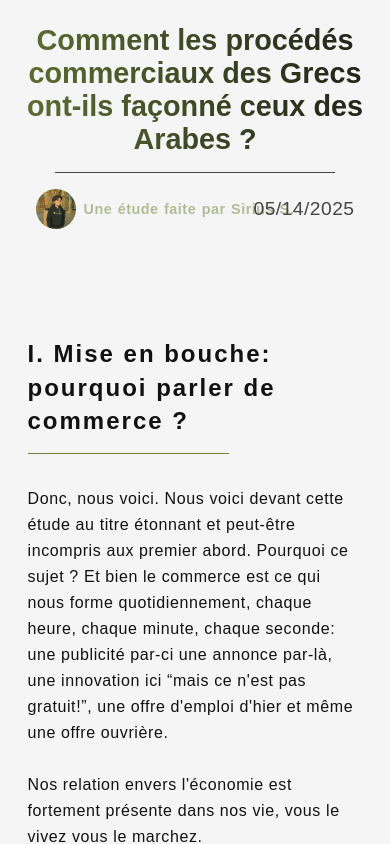
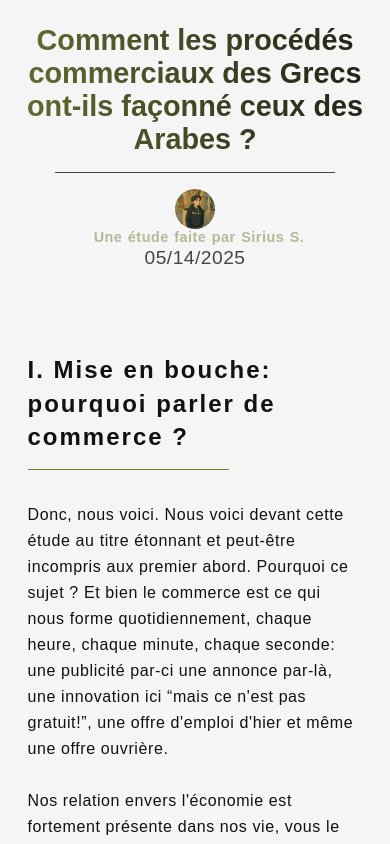
Before and after one commit to CallusCEO/mare_nostrum, a Next.js app: page / in a window 390 px wide. Shown: the top 844 px of the page. Built offline with nearby package versions, Linux system fonts and the light colour scheme; a web font is replaced by a local one.

Commit message:
Tweaking some details on the phone view

```diff
--- a/styles/Title.module.css
+++ b/styles/Title.module.css
@@ -65,3 +65,16 @@
     font-size: 1.2rem;
     font-family: var(--font-radley);
 }
+
+@media screen and (max-width: 450px) {
+    .subtitle {
+        flex-direction: column;
+        align-items: center;
+        justify-content: center;
+    }
+
+    .date {
+        bottom: -8px;
+        right: auto;
+    }
+}
--- a/styles/page.module.css
+++ b/styles/page.module.css
@@ -67,6 +67,7 @@
   color: #444;
   letter-spacing: 2px;
   line-height: 2.1rem;
+  text-align: center;
 }
 
 @media screen and (max-width: 1124px) {
```
